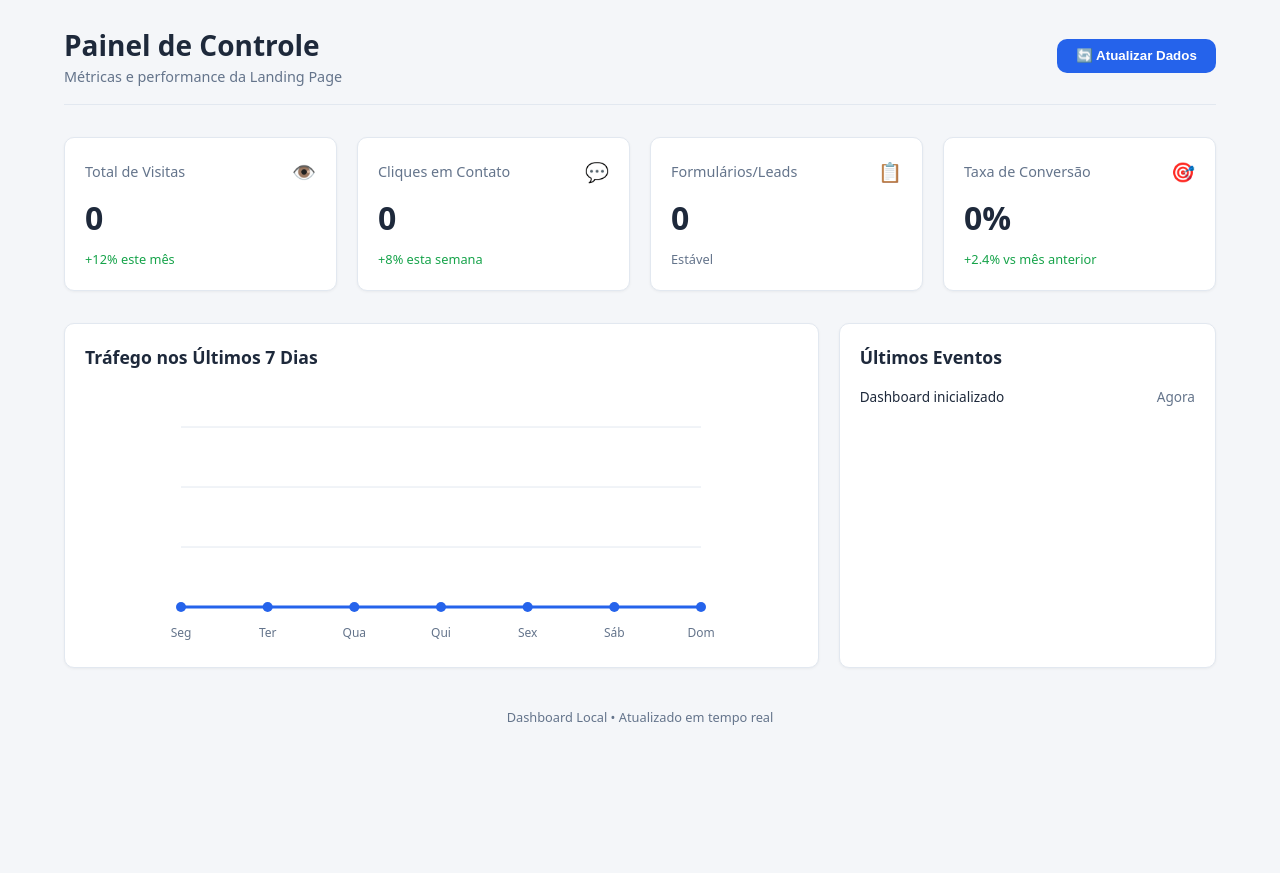
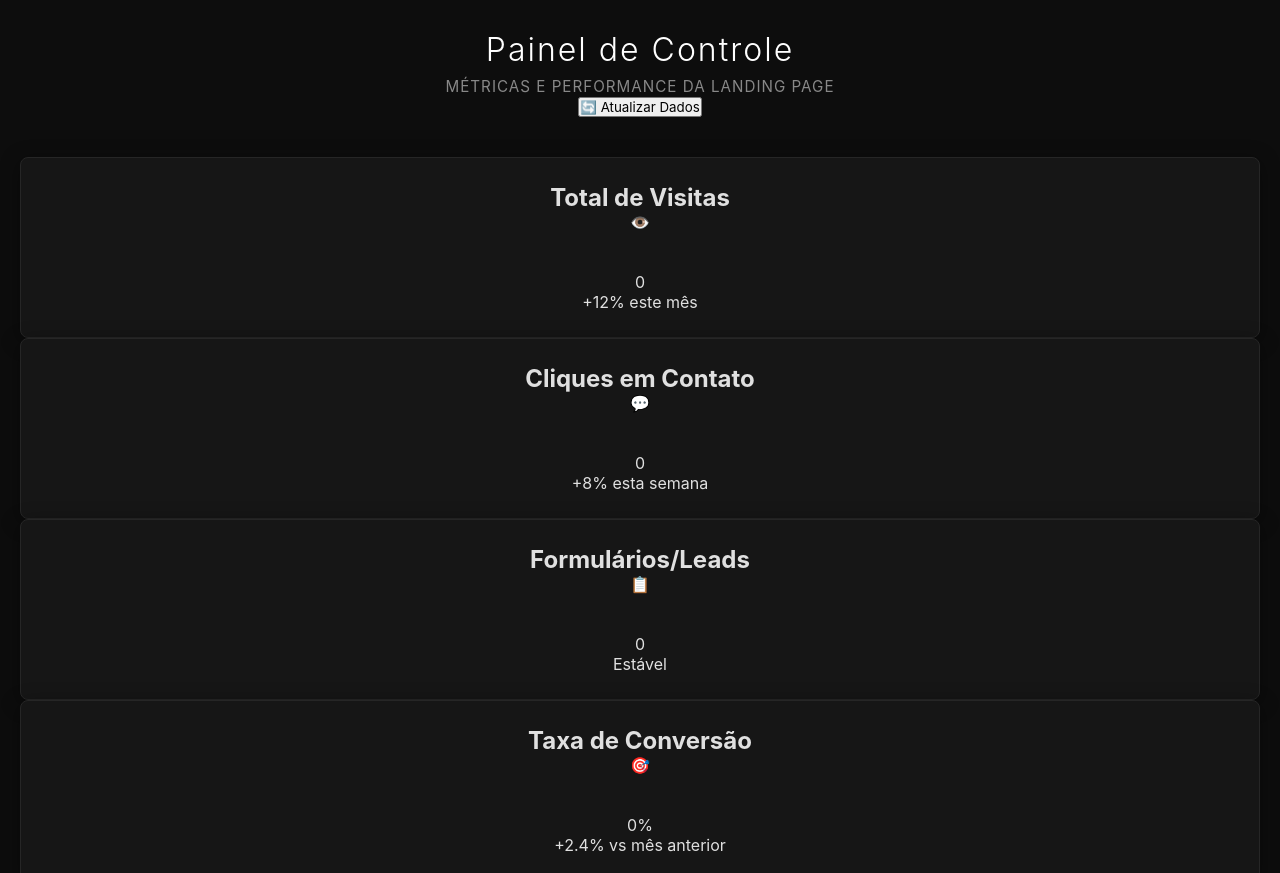
Before and after one commit to felippemouraphotografia-dev/dashboard-landing-page, a plain HTML site: page index.html in a window 1280 px wide. Shown: the top 873 px of the page. Before the commit the page ends 800 px from the top, so only its background shows below. Drawn offline with Linux system fonts and the light colour scheme.

Commit message:
Update style.css

```diff
--- a/style.css
+++ b/style.css
@@ -1,194 +1,81 @@
-:root {
-  --bg-color: #f4f6f9;
-  --panel-bg: #ffffff;
-  --text-primary: #1e293b;
-  --text-secondary: #64748b;
-  --accent-color: #2563eb;
-  --accent-hover: #1d4ed8;
-  --border-color: #e2e8f0;
-  --success-color: #16a34a;
-  --shadow-sm: 0 1px 3px rgba(0, 0, 0, 0.05);
-  --shadow-md: 0 4px 6px -1px rgba(0, 0, 0, 0.07);
-  --radius-md: 10px;
-  --font-family: system-ui, -apple-system, BlinkMacSystemFont, "Segoe UI", Roboto, sans-serif;
-}
-
-@media (prefers-color-scheme: dark) {
-  :root {
-    --bg-color: #0f172a;
-    --panel-bg: #1e293b;
-    --text-primary: #f8fafc;
-    --text-secondary: #94a3b8;
-    --border-color: #334155;
-    --shadow-sm: 0 1px 3px rgba(0, 0, 0, 0.2);
-    --shadow-md: 0 4px 6px -1px rgba(0, 0, 0, 0.3);
-  }
-}
-
+/* --- RESET E ESTILOS GERAIS --- */
 * {
-  box-sizing: border-box;
-  margin: 0;
-  padding: 0;
+    margin: 0;
+    padding: 0;
+    box-sizing: border-box;
+    font-family: -apple-system, BlinkMacSystemFont, "Segoe UI", Roboto, Helvetica, Arial, sans-serif;
 }
 
 body {
-  background-color: var(--bg-color);
-  color: var(--text-primary);
-  font-family: var(--font-family);
-  line-height: 1.5;
-  padding: 1.5rem;
-  max-width: 1200px;
-  margin: 0 auto;
+    background-color: #0d0d0d; /* Fundo escuro elegante tipo galeria */
+    color: #e0e0e0;            /* Texto claro suave */
+    padding: 30px 20px;
+    min-height: 100vh;
 }
 
-.header-dashboard {
-  margin-bottom: 2rem;
-  padding-bottom: 1rem;
-  border-bottom: 1px solid var(--border-color);
+/* --- CABEÇALHO --- */
+header {
+    text-align: center;
+    margin-bottom: 40px;
 }
 
-.header-container {
-  display: flex;
-  justify-content: space-between;
-  align-items: center;
+header h1 {
+    font-size: 2rem;
+    color: #ffffff;
+    font-weight: 300;
+    letter-spacing: 2px;
+    margin-bottom: 8px;
 }
 
-.header-title h1 {
-  font-size: 1.75rem;
-  font-weight: 700;
+header p {
+    color: #888888;
+    font-size: 0.95rem;
+    letter-spacing: 1px;
+    text-transform: uppercase;
 }
 
-.subtitle {
-  color: var(--text-secondary);
-  font-size: 0.9rem;
-}
-
-.btn-primary {
-  background-color: var(--accent-color);
-  color: #ffffff;
-  border: none;
-  padding: 0.6rem 1.2rem;
-  border-radius: var(--radius-md);
-  font-weight: 600;
-  cursor: pointer;
-  transition: background-color 0.2s ease;
-}
-
-.btn-primary:hover {
-  background-color: var(--accent-hover);
-}
-
-.cards-grid {
-  display: grid;
-  grid-template-columns: repeat(auto-fit, minmax(220px, 1fr));
-  gap: 1.25rem;
-  margin-bottom: 2rem;
+/* --- GRID DE MÉTRICAS (CARTÕES) --- */
+.dashboard-container {
+    max-width: 1000px;
+    margin: 0 auto;
+    display: grid;
+    grid-template-columns: repeat(auto-fit, minmax(280px, 1fr));
+    gap: 20px;
 }
 
 .card {
-  background-color: var(--panel-bg);
-  border: 1px solid var(--border-color);
-  border-radius: var(--radius-md);
-  padding: 1.25rem;
-  box-shadow: var(--shadow-sm);
+    background-color: #161616; /* Fundo do cartão ligeiramente mais claro */
+    border: 1px solid #262626; /* Borda subtil */
+    border-radius: 8px;
+    padding: 25px;
+    text-align: center;
+    box-shadow: 0 4px 20px rgba(0, 0, 0, 0.4);
+    transition: transform 0.2s ease, border-color 0.2s ease;
 }
 
-.card-header {
-  display: flex;
-  justify-content: space-between;
-  align-items: center;
-  margin-bottom: 0.5rem;
+.card:hover {
+    transform: translateY(-3px);
+    border-color: #d4af37; /* Detalhe dourado suave ao passar o rato */
 }
 
-.card-header h2 {
-  font-size: 0.9rem;
-  color: var(--text-secondary);
-  font-weight: 500;
+.card h3 {
+    font-size: 0.9rem;
+    text-transform: uppercase;
+    letter-spacing: 1.5px;
+    color: #999999;
+    margin-bottom: 12px;
 }
 
-.icon {
-  font-size: 1.2rem;
+.card .value {
+    font-size: 2.2rem;
+    font-weight: 600;
+    color: #ffffff;
 }
 
-.metric-value {
-  font-size: 2rem;
-  font-weight: 700;
-  margin-bottom: 0.25rem;
+/* --- RODAPÉ / ESTADO --- */
+.footer-status {
+    text-align: center;
+    margin-top: 40px;
+    color: #555555;
+    font-size: 0.85rem;
 }
-
-.metric-trend {
-  font-size: 0.8rem;
-  font-weight: 500;
-}
-
-.metric-trend.positive { color: var(--success-color); }
-.metric-trend.neutral { color: var(--text-secondary); }
-
-.details-grid {
-  display: grid;
-  grid-template-columns: 2fr 1fr;
-  gap: 1.25rem;
-}
-
-@media (max-width: 768px) {
-  .details-grid {
-    grid-template-columns: 1fr;
-  }
-}
-
-.panel {
-  background-color: var(--panel-bg);
-  border: 1px solid var(--border-color);
-  border-radius: var(--radius-md);
-  padding: 1.25rem;
-  box-shadow: var(--shadow-sm);
-}
-
-.panel-header {
-  margin-bottom: 1rem;
-}
-
-.panel-header h2 {
-  font-size: 1.1rem;
-  font-weight: 600;
-}
-
-.chart-figure {
-  width: 100%;
-  display: flex;
-  justify-content: center;
-}
-
-.activity-list {
-  list-style: none;
-  display: flex;
-  flex-direction: column;
-  gap: 0.75rem;
-}
-
-.activity-item {
-  display: flex;
-  justify-content: space-between;
-  padding-bottom: 0.5rem;
-  border-bottom: 1px solid var(--border-color);
-  font-size: 0.85rem;
-}
-
-.activity-item:last-child {
-  border-bottom: none;
-}
-
-.activity-desc {
-  font-weight: 500;
-}
-
-.activity-time {
-  color: var(--text-secondary);
-}
-
-.footer-dashboard {
-  margin-top: 2.5rem;
-  text-align: center;
-  font-size: 0.8rem;
-  color: var(--text-secondary);
-}
```
